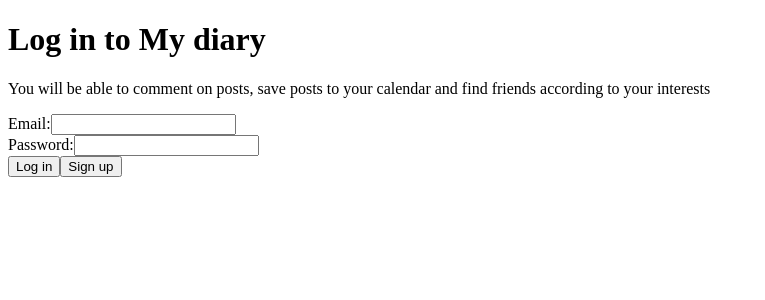
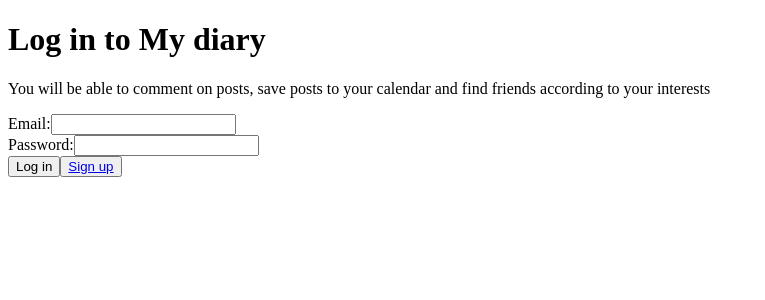
Before and after one commit to intruston/class41-project-MyDiary, a React app in the folder client/: page /login in a window 1280 px wide. Shown: the top 300 px of the page, without its empty margins (0-765 px from the left). Built offline with nearby package versions, Linux system fonts and the light colour scheme.

Commit message:
Updated Login and App components

```diff
--- a/client/src/App.jsx
+++ b/client/src/App.jsx
@@ -4,6 +4,7 @@ import { UserContext } from "./hooks/useUserContext";
 import Home from "./pages/Home/Home";
 import Profile from "./pages/Profile/Profile";
 import Login from "./pages/Login/Login";
+import SignUp from "./pages/SignUp/SignUp";
 import Nav from "./components/Nav";
 
 const App = () => {
@@ -19,6 +20,7 @@ const App = () => {
           path="/login"
           element={!user ? <Login /> : <Navigate to="/profile" />}
         />
+        <Route path="/signup" element={<SignUp />} />
         {/* To secure we need to check if there is user to show this page*/}
         <Route
           path="/profile"
--- a/client/src/pages/Login/Login.jsx
+++ b/client/src/pages/Login/Login.jsx
@@ -1,13 +1,12 @@
 import React, { useState, useContext } from "react";
+import { Link } from "react-router-dom";
 import { UserContext } from "../../hooks/useUserContext";
-import SignUp from "./SignUp";
 
 function LoginForm() {
   //Basic Login page. Just to reach profile page
 
   const [username, setUsername] = useState("");
   const [password, setPassword] = useState("");
-  const [showSignUp, setShowSignUp] = useState(false);
   const { login } = useContext(UserContext);
 
   function handleUsernameChange(event) {
@@ -25,18 +24,12 @@ function LoginForm() {
     login(username);
   }
 
-  function handleSignUpClick() {
-    setShowSignUp(true);
-  }
-
   return (
     <div>
-      {!showSignUp && (
-        <>
       <h1>Log in to My diary</h1>
       <p>
-            You will be able to comment on posts, save posts to your calendar
-            and find friends according to your interests
+        You will be able to comment on posts, save posts to your calendar and
+        find friends according to your interests
       </p>
       <form onSubmit={handleSubmit}>
         <label>
@@ -58,13 +51,10 @@ function LoginForm() {
         </label>
         <br />
         <button type="submit">Log in</button>
-            <button type="button" onClick={handleSignUpClick}>
-              Sign up
+        <button type="button">
+          <Link to="/signup">Sign up</Link>
         </button>
       </form>
-        </>
-      )}
-      {showSignUp && <SignUp />}
     </div>
   );
 }
```
Also changed, not shown: client/src/pages/SignUp/SignUp.jsx (renamed from client/src/pages/Login/SignUp.jsx). Lines whose indentation alone changed are shown as unchanged.
